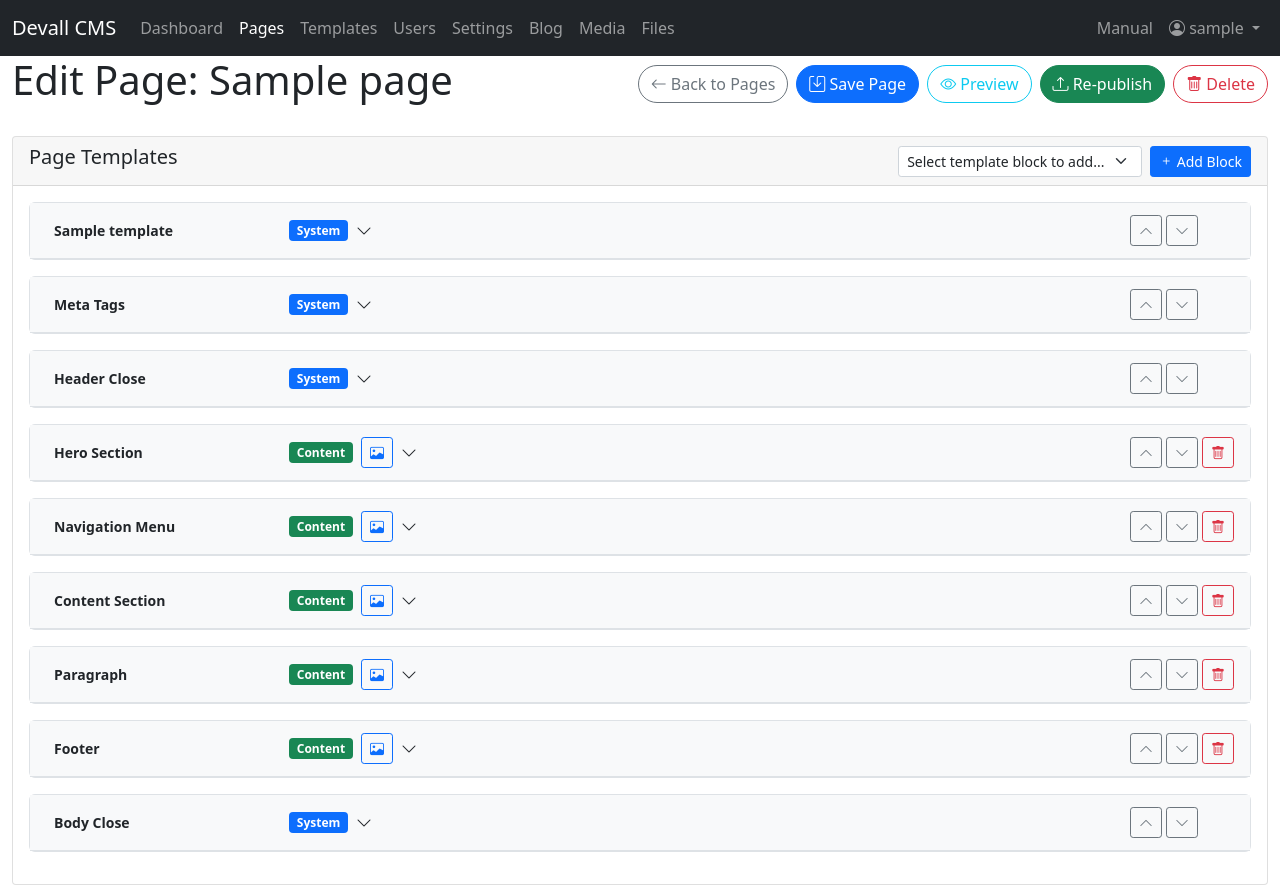
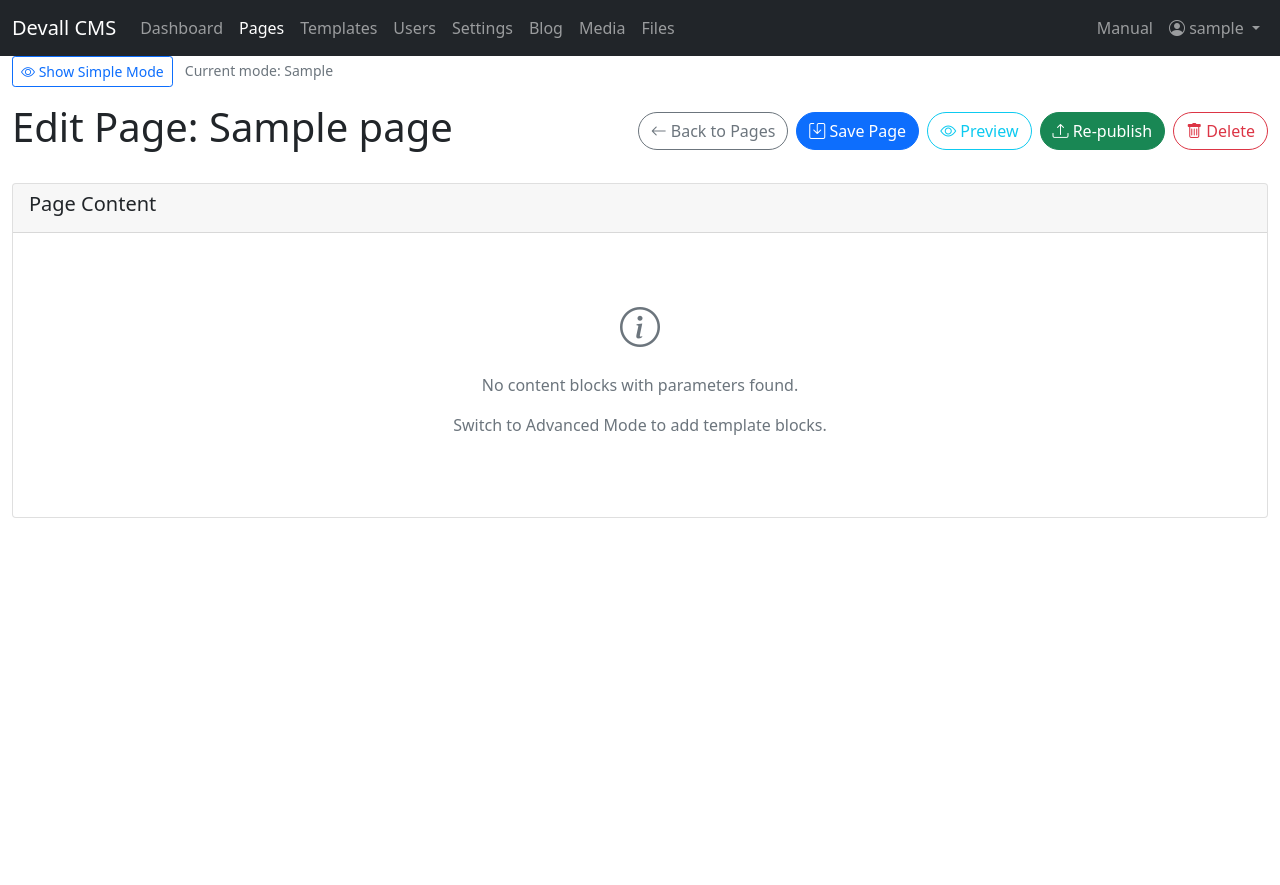
Before and after one commit to oskarst/freedomCms, a Flask app: page /admin/pages/1/edit in a window 1280 px wide. After the commit the page ends 518 px from the top, so only its background shows below. Run offline with Flask 3, Linux system fonts and the light colour scheme; the visitor is signed in with stand-in values (Sample User, id 1); data comes from the database, SQL or seed files in the repository; tables that the repository leaves empty hold one stand-in row (values such as "Sample post").

Commit message:
added simple and advanced mode

```diff
--- a/cms/db.py
+++ b/cms/db.py
@@ -127,6 +127,7 @@ def init_db():
             title TEXT NOT NULL,
             slug TEXT UNIQUE NOT NULL,
             published BOOLEAN DEFAULT 0,
+            mode TEXT DEFAULT 'simple',
             created_at TIMESTAMP DEFAULT CURRENT_TIMESTAMP,
             updated_at TIMESTAMP DEFAULT CURRENT_TIMESTAMP
         )
--- a/cms/templates/pages/edit.html
+++ b/cms/templates/pages/edit.html
@@ -8,6 +8,20 @@
         <input type="hidden" name="action" value="add_template">
         <input type="hidden" name="template_id" id="selectedTemplateId">
     </form>
+
+    <!-- Mode Toggle Button (Outside main form) -->
+    <div class="row mb-3">
+        <div class="col-12">
+            <form method="post" style="display: inline;">
+                <input type="hidden" name="action" value="toggle_mode">
+                <button type="submit" class="btn btn-outline-primary btn-sm">
+                    <i class="bi bi-{% if page.mode == 'simple' %}gear{% else %}eye{% endif %}"></i>
+                    {% if page.mode == 'simple' %}Show Advanced Mode{% else %}Show Simple Mode{% endif %}
+                </button>
+            </form>
+            <small class="text-muted ms-2">Current mode: {{ page.mode.title() }}</small>
+        </div>
+    </div>
 
     <form method="post" id="pageForm">
         <input type="hidden" name="action" value="save">
@@ -39,6 +53,7 @@
             </div>
         </div>
 
+        {% if page.mode == 'advanced' %}
         <div class="row">
             <div class="col-12">
                 <div class="card">
@@ -139,6 +154,43 @@
                 </div>
             </div>
         </div>
+        {% else %}
+        <!-- Simple Mode: Show only parameters -->
+        <div class="row">
+            <div class="col-12">
+                <div class="card">
+                    <div class="card-header">
+                        <h5>Page Content</h5>
+                    </div>
+                    <div class="card-body">
+                        {% for pt in page_templates %}
+                            {% if pt.has_parameters %}
+                            <div class="mb-4">
+                                <h6 class="text-primary mb-3">{{ pt.title or 'Untitled Block' }}</h6>
+                                {% for param_name in pt.parameter_names %}
+                                <div class="mb-3">
+                                    <label class="form-label fw-bold">{{ param_name }}:</label>
+                                    <textarea class="form-control"
+                                              name="param_{{ pt.id }}_{{ param_name }}"
+                                              rows="4"
+                                              placeholder="Enter content for {{ param_name }}">{{ pt.parameters.get(param_name, '') }}</textarea>
+                                </div>
+                                {% endfor %}
+                            </div>
+                            {% endif %}
+                        {% endfor %}
+                        {% if not page_templates or not page_templates|selectattr('has_parameters')|list %}
+                        <div class="text-center text-muted py-5">
+                            <i class="bi bi-info-circle fs-1"></i>
+                            <p class="mt-3">No content blocks with parameters found.</p>
+                            <p>Switch to Advanced Mode to add template blocks.</p>
+                        </div>
+                        {% endif %}
+                    </div>
+                </div>
+            </div>
+        </div>
+        {% endif %}
     </form>
 </div>
 {% endblock %}
--- a/cms/views/pages.py
+++ b/cms/views/pages.py
@@ -99,7 +99,7 @@ def export_pages():
     # Get all pages with their templates
     cursor.execute('''
         SELECT
-            p.id, p.title, p.slug, p.published, p.created_at, p.updated_at,
+            p.id, p.title, p.slug, p.published, p.mode, p.created_at, p.updated_at,
             pt.id as pt_id, pt.template_id, pt.title as pt_title, pt.custom_content, pt.use_default, pt.sort_order,
             t.title as template_title, t.slug as template_slug, t.default_parameters
         FROM pages p
@@ -121,6 +121,7 @@ def export_pages():
                 'title': row['title'],
                 'slug': row['slug'],
                 'published': row['published'],
+                'mode': row.get('mode', 'simple'),
                 'created_at': row['created_at'],
                 'updated_at': row['updated_at'],
                 'templates': []
@@ -181,7 +182,7 @@ def export_selected_pages():
     placeholders = ','.join('?' * len(page_ids))
     cursor.execute(f'''
         SELECT
-            p.id, p.title, p.slug, p.published, p.created_at, p.updated_at,
+            p.id, p.title, p.slug, p.published, p.mode, p.created_at, p.updated_at,
             pt.id as pt_id, pt.template_id, pt.title as pt_title, pt.custom_content, pt.use_default, pt.sort_order,
             t.title as template_title, t.slug as template_slug, t.default_parameters
         FROM pages p
@@ -204,6 +205,7 @@ def export_selected_pages():
                 'title': row['title'],
                 'slug': row['slug'],
                 'published': row['published'],
+                'mode': row.get('mode', 'simple'),
                 'created_at': row['created_at'],
                 'updated_at': row['updated_at'],
                 'templates': []
@@ -274,12 +276,13 @@ def import_pages(import_data, overwrite_existing, cursor):
 
             # Insert new page
             cursor.execute('''
-                INSERT INTO pages (title, slug, published, created_at, updated_at)
-                VALUES (?, ?, ?, ?, ?)
+                INSERT INTO pages (title, slug, published, mode, created_at, updated_at)
+                VALUES (?, ?, ?, ?, ?, ?)
             ''', (
                 page_data['title'],
                 page_data['slug'],
                 page_data.get('published', 0),
+                page_data.get('mode', 'simple'),
                 page_data.get('created_at', '2024-01-01T00:00:00'),
                 page_data.get('updated_at', '2024-01-01T00:00:00')
             ))
@@ -363,7 +366,7 @@ def add_page():
             return redirect(url_for('pages.add_page'))
 
         # Insert new page
-        cursor.execute('INSERT INTO pages (title, slug) VALUES (?, ?)', (title, slug_input))
+        cursor.execute('INSERT INTO pages (title, slug, mode) VALUES (?, ?, ?)', (title, slug_input, 'simple'))
         page_id = cursor.lastrowid
 
         # Get all default PAGE templates and create page templates
@@ -405,7 +408,16 @@ def edit_page(page_id):
     if request.method == 'POST':
         action = request.form.get('action')
 
-        if action == 'save':
+        if action == 'toggle_mode':
+            # Toggle between simple and advanced mode
+            current_mode = page['mode'] if 'mode' in page.keys() else 'simple'
+            new_mode = 'advanced' if current_mode == 'simple' else 'simple'
+            cursor.execute('UPDATE pages SET mode = ? WHERE id = ?', (new_mode, page_id))
+            db.commit()
+            flash(f'Switched to {new_mode.title()} mode', 'success')
+            return redirect(url_for('pages.edit_page', page_id=page_id))
+
+        elif action == 'save':
             # Update page templates
             cursor.execute('SELECT pt.id, pt.template_id, pt.use_default, pt.sort_order FROM page_templates pt WHERE pt.page_id = ? ORDER BY pt.sort_order', (page_id,))
             existing_templates = cursor.fetchall()
@@ -418,13 +430,37 @@ def edit_page(page_id):
                 custom_title = request.form.get(title_key, '')
                 sort_order = request.form.get(f'sort_order_{pt["id"]}', 0)
 
-                cursor.execute('UPDATE page_templates SET title = ?, custom_content = ?, use_default = ?, sort_order = ? WHERE id = ?',
-                             (custom_title, custom_content, use_default, sort_order, pt['id']))
+                # In Simple mode, preserve existing content and only update parameters
+                current_page_mode = page['mode'] if 'mode' in page.keys() else 'simple'
+                if current_page_mode == 'simple':
+                    # Get current template content to preserve it
+                    cursor.execute('SELECT custom_content, use_default FROM page_templates WHERE id = ?', (pt['id'],))
+                    current_template = cursor.fetchone()
+                    if current_template:
+                        custom_content = current_template['custom_content'] or ''
+                        use_default = current_template['use_default']
 
-                # Handle nested block parameters
-                if custom_content and has_parameters(custom_content):
+                    # Only update title and sort_order, preserve content
+                    cursor.execute('UPDATE page_templates SET title = ?, sort_order = ? WHERE id = ?',
+                                 (custom_title, sort_order, pt['id']))
+                else:
+                    # Advanced mode: update everything
+                    cursor.execute('UPDATE page_templates SET title = ?, custom_content = ?, use_default = ?, sort_order = ? WHERE id = ?',
+                                 (custom_title, custom_content, use_default, sort_order, pt['id']))
+
+                # Handle nested block parameters (works in both modes)
+                # Get the content that has parameters (either custom or default)
+                content_to_check = custom_content if custom_content else ''
+                if not content_to_check:
+                    # Get default content from template definition
+                    cursor.execute('SELECT content FROM page_template_defs WHERE id = ?', (pt['template_id'],))
+                    template_def = cursor.fetchone()
+                    if template_def:
+                        content_to_check = template_def['content'] or ''
+
+                if content_to_check and has_parameters(content_to_check):
                     parameters = {}
-                    param_names = extract_parameters_from_content(custom_content)
+                    param_names = extract_parameters_from_content(content_to_check)
                     for param_name in param_names:
                         param_key = f'param_{pt["id"]}_{param_name}'
                         param_value = request.form.get(param_key, '')
```
